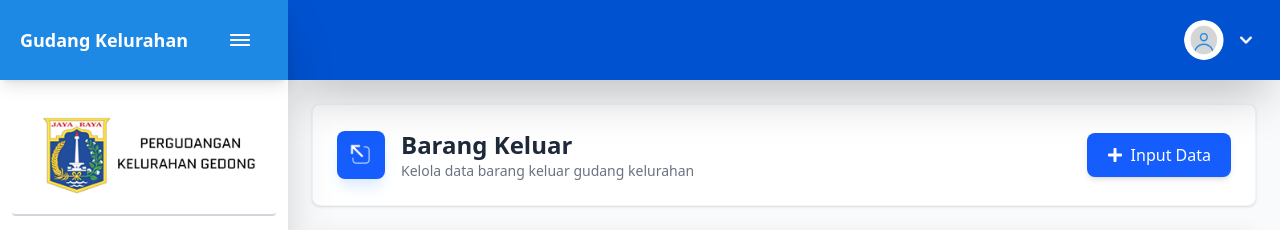
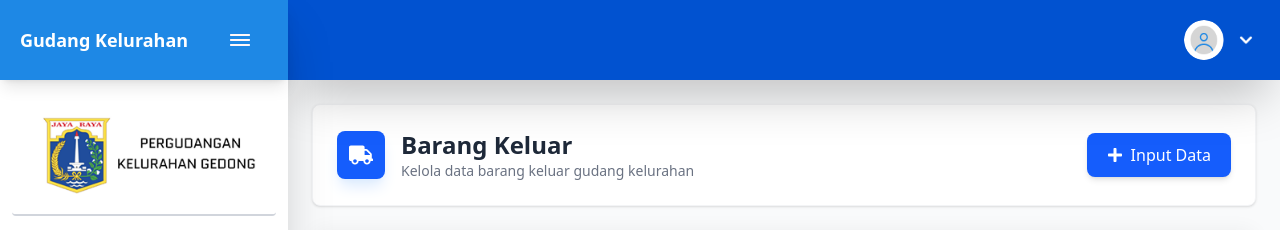
Before and after one commit to rinesro/web-warehouse, a Next.js app: page /admin/dashboard/barang-keluar in a window 1280 px wide. Shown: the top 230 px of the page. Built offline with nearby package versions, Linux system fonts and the light colour scheme; no server answers; the database is empty.

Commit message:
Refactor BarangKeluarClient to handle optional chaining

```diff
--- a/components/BarangKeluarClient.tsx
+++ b/components/BarangKeluarClient.tsx
@@ -1,9 +1,8 @@
 "use client";
 
 import React from "react";
-import Image from "next/image";
 import { useRouter } from "next/navigation";
-import { FaPlus } from "react-icons/fa";
+import { FaPlus, FaTruck } from "react-icons/fa";
 import { Table, Column } from "@/components/Table";
 import EditBarangKeluarButton from "./EditBarangKeluarButton";
 import DeleteBarangKeluarButton from "./DeleteBarangKeluarButton";
@@ -51,7 +50,7 @@ const BarangKeluarClient = ({
     {
       header: "Nama Barang",
       accessorKey: "data_barang",
-      cell: (item) => item.data_barang.nama_barang,
+      cell: (item) => item.data_barang?.nama_barang || "Data Dihapus",
     },
     {
       header: "Tanggal Keluar",
@@ -70,7 +69,7 @@ const BarangKeluarClient = ({
     {
       header: "Jumlah",
       accessorKey: "jumlah_keluar",
-      cell: (item) => `${item.jumlah_keluar} ${item.data_barang.satuan_barang}`,
+      cell: (item) => `${item.jumlah_keluar} ${item.data_barang?.satuan_barang || ''}`,
     },
     {
       header: "Aksi",
@@ -79,7 +78,7 @@ const BarangKeluarClient = ({
           <EditBarangKeluarButton item={item} items={items} />
           <DeleteBarangKeluarButton
             id={item.id_barang_keluar}
-            nama_barang={item.data_barang.nama_barang}
+            nama_barang={item.data_barang?.nama_barang}
           />
         </div>
       ),
@@ -100,14 +99,7 @@ const BarangKeluarClient = ({
       <PageHeader
         title="Barang Keluar"
         description="Kelola data barang keluar gudang kelurahan"
-        icon={
-          <Image
-            src="/barang_keluar_white_icon.png"
-            width={24}
-            height={24}
-            alt="Barang Keluar Icon"
-          />
-        }
+        icon={<FaTruck size={24} />}
         actionButton={
           <div className="relative">
             <button
```
